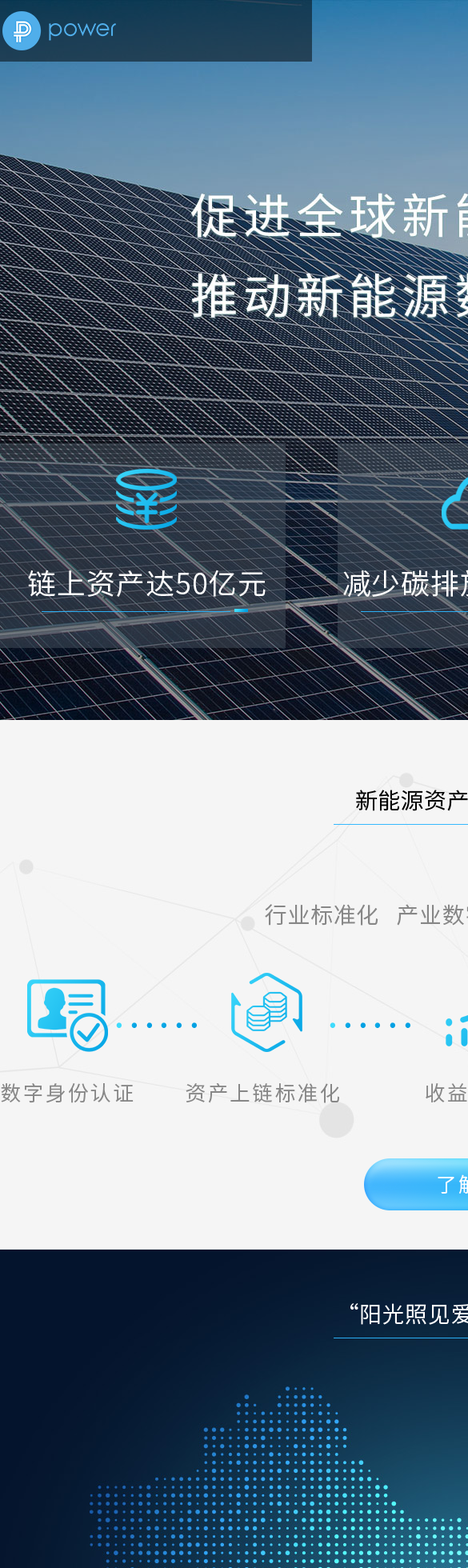
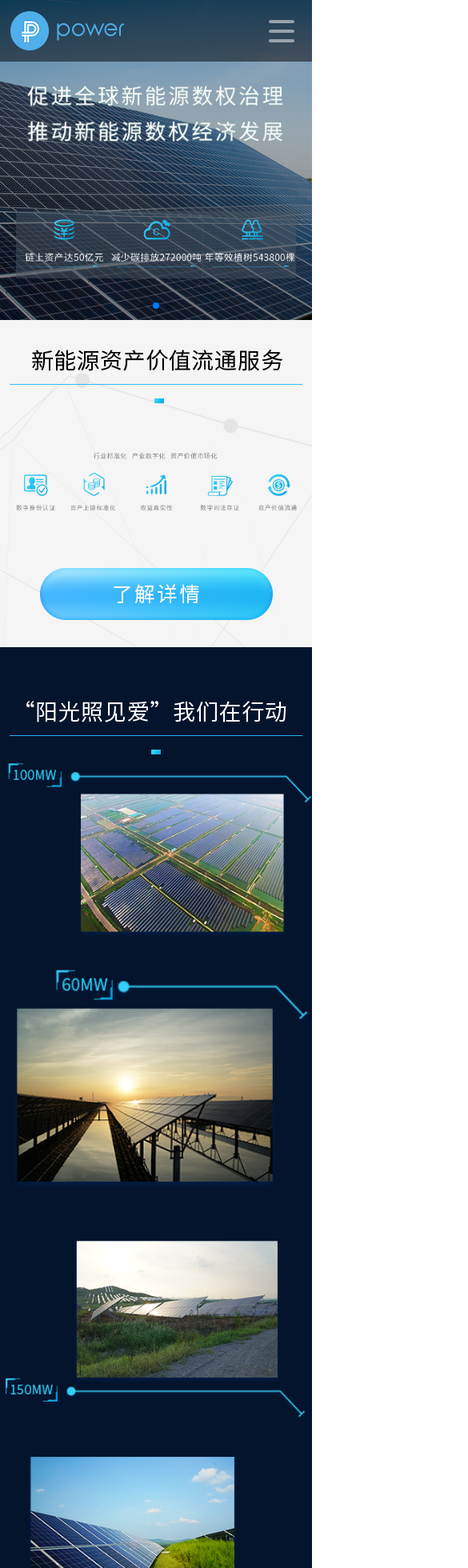
Before and after one commit to dbpoo/pj-power, a Vue app: page /#/ in a window 390 px wide. Shown: the top 1960 px of the page at 80% size, 585 px wide, since content can reach past the window. Built offline with nearby package versions, Linux system fonts and the light colour scheme.

Commit message:
移动端所有页面适配

```diff
--- a/public/index.html
+++ b/public/index.html
@@ -3,7 +3,7 @@
   <head>
     <meta charset="utf-8">
     <meta http-equiv="X-UA-Compatible" content="IE=edge">
-    <meta name="viewport" content="width=device-width,initial-scale=1.0">
+    <meta name="viewport" content="width=device-width,minimum-scale=1.0,maximum-scale=1.0,initial-scale=1.0,user-scalable=no">
     <link rel="icon" href="<%= BASE_URL %>favicon.ico">
     <title>power</title>
   </head>
--- a/src/App.vue
+++ b/src/App.vue
@@ -5,7 +5,11 @@
         <div class="nav-logo">
           <router-link to="/">logo</router-link>
         </div>
-        <div class="nav-link">
+        <div class="nav-swith">
+          <span class="swith-on" v-show="!isShow" @click="toggleMenu"></span>
+          <span class="swith-off" v-show="isShow" @click="toggleMenu"></span>
+        </div>
+        <div class="nav-link" v-show="isShow">
           <router-link to="/solutions">解决方案</router-link>
           <router-link to="/">交易平台</router-link>
           <router-link to="/">研究院</router-link>
@@ -42,6 +46,35 @@
     <div class="copyright"></div>
   </div>
 </template>
+
+<script>
+export default {
+  data() {
+    return {
+      isShow: true,
+      screenWidth: document.body.clientWidth // 屏幕尺寸
+    };
+  },
+  methods: {
+    toggleMenu() {
+      this.isShow = !this.isShow;
+    }
+  },
+  watch: {
+    $route(to, from) {
+      if (this.screenWidth < 768) {
+        this.isShow = false;
+      }
+    }
+  },
+  mounted() {
+    if (this.screenWidth < 768) {
+      this.isShow = false;
+    }
+  }
+};
+</script>
+
 
 <style lang="less">
 @import "css/reset";
@@ -134,4 +167,65 @@
   background: #3a3434 url("./assets/copyright.png") center center no-repeat;
   border-top: 1px solid #777777;
 }
+
+@media screen and (max-width: 768px) {
+  .nav {
+    .nav-flex {
+      width: 100%;
+      .nav-logo {
+        margin-left: 10px;
+      }
+      .nav-link {
+        width: 100%;
+        position: fixed;
+        flex-wrap: wrap;
+        top: 77px;
+        background-color: #727272;
+        height: calc(100% - 77px);
+        a {
+          width: 100%;
+          height: 54px;
+          line-height: 54px;
+          display: block;
+          margin: 0;
+          padding: 0 20px;
+          color: #e6e6e6;
+          font-weight: normal;
+          border-bottom: 1px solid #bfbfbf;
+        }
+      }
+      .nav-swith {
+        width: 77px;
+        height: 77px;
+        .swith-on {
+          width: 77px;
+          height: 77px;
+          display: block;
+          background: url("./assets/switch.png") center center no-repeat;
+        }
+        .swith-off {
+          width: 77px;
+          height: 77px;
+          display: block;
+          background: url("./assets/close.png") center center no-repeat;
+        }
+      }
+    }
+  }
+  .flink {
+    height: auto;
+    padding-top: 15px;
+    .flink-flex {
+      width: 100%;
+      flex-wrap: wrap;
+      ul {
+        width: 100%;
+        padding: 15px;
+      }
+    }
+  }
+  .copyright {
+    background-size: contain;
+  }
+}
 </style>
--- a/src/views/About.vue
+++ b/src/views/About.vue
@@ -44,4 +44,28 @@ export default {};
     background: url("../assets/about_3.jpg") center 0 no-repeat;
   }
 }
+@media screen and (max-width: 768px ) {
+  .about{
+    min-width: 100%;
+    .banner{
+      height: 300px;
+      background-size: cover;
+      h2 {
+        font-size: 30px;
+      }
+    }
+    .about-1 {
+      height: 250px;
+      background-size: cover;
+    }
+    .about-2 {
+      height: 200px;
+      background-size: cover;
+    }
+    .about-3 {
+      height: 200px;
+      background-size: cover;
+    }
+  }
+}
 </style>
--- a/src/views/Detail.vue
+++ b/src/views/Detail.vue
@@ -82,4 +82,32 @@ export default {};
     }
   }
 }
+@media screen and (max-width: 768px ) {
+  .detail {
+    min-width: 100%;
+     .banner {
+      height: 300px;
+      background-size: cover;
+      h2 {
+        font-size: 30px;
+      }
+    }
+    .news {
+      width: 100%;
+      padding-top: 0;
+      .news-nav {
+        padding: 0 15px;
+        margin-bottom: 15px;
+      }
+      .news-tit {
+        font-size: 28px;
+        padding: 0 15px;
+        margin-bottom: 30px;
+      }
+      .news-con {
+        padding: 0 15px;
+      }
+    }
+  }
+}
 </style>
--- a/src/views/Home.vue
+++ b/src/views/Home.vue
@@ -30,16 +30,13 @@
     <div class="col-2">
       <div class="tit"></div>
       <div class="con">
-        <div class="light light-100"></div>
-        <div class="light light-60"></div>
-        <div class="light light-150"></div>
-        <div class="light light-75"></div>
-        <div class="light light-120"></div>
-        <a class="light-hover light-hover-100"><span></span></a>
-        <a class="light-hover light-hover-60"><span></span></a>
-        <a class="light-hover light-hover-150"><span></span></a>
-        <a class="light-hover light-hover-75"><span></span></a>
-        <a class="light-hover light-hover-120"><span></span></a>
+        <a class="light" :class="'light-'+item" v-for="(item,index) in lightArr" :key="index">
+          <span class="sp1"></span>
+          <span class="sp2"></span>
+        </a>
+      </div>
+      <div class="con-mobile">
+        <span class="light" :class="'light-'+item" v-for="(item,index) in lightArr" :key="index"></span>
       </div>
     </div>
     <div class="col-3">
@@ -155,6 +152,7 @@ export default {
   name: "home",
   data() {
     return {
+      lightArr: [100, 60, 150, 75, 120],
       cardList: [
         {
           img: require("../assets/card_1.jpg"),
@@ -252,7 +250,8 @@ export default {
   components: {
     swiper,
     swiperSlide
-  }
+  },
+  methods: {}
 };
 </script>
 
@@ -362,80 +361,58 @@ export default {
         width: 70px;
         height: 70px;
         position: absolute;
-        background: url("../assets/light.png") 0 0 no-repeat;
-        animation: pulse 1s infinite;
-        z-index: 0;
+        cursor: pointer;
+        span.sp1 {
+          width: 75px;
+          height: 75px;
+          display: block;
+          background: url("../assets/light.png") 0 0 no-repeat;
+          animation: pulse 1s infinite;
+        }
       }
       .light-100 {
         top: 88px;
         left: 1000px;
-      }
-      .light-60 {
-        top: 184px;
-        left: 760px;
-      }
-      .light-150 {
-        top: 408px;
-        left: 632px;
-      }
-      .light-75 {
-        top: 532px;
-        left: 600px;
-      }
-      .light-120 {
-        top: 576px;
-        left: 506px;
-      }
-      .light-hover {
-        width: 70px;
-        height: 70px;
-        display: block;
-        position: absolute;
-        z-index: 999;
-        cursor: pointer;
-      }
-      .light-hover-100 {
-        top: 88px;
-        left: 1000px;
-        span {
+        span.sp2 {
           width: 440px;
           height: 257px;
           display: none;
           position: absolute;
           right: 50px;
           top: -50px;
+          z-index: 99;
           background: url("../assets/map_100.png") 0 0 no-repeat;
         }
         &:hover {
-          animation: zoomIn .5s;
-          span {
+          span.sp2 {
+            animation: zoomIn 0.2s;
             display: block;
           }
         }
       }
-      .light-hover-60 {
+      .light-60 {
         top: 184px;
         left: 760px;
-        span {
+        span.sp2 {
           width: 349px;
           height: 251px;
           display: none;
           position: absolute;
-          right: 60px;
-          top: -60px;
+          right: 50px;
+          top: -50px;
           background: url("../assets/map_60.png") 0 0 no-repeat;
         }
         &:hover {
-          animation: zoomIn .5s;
-          span {
+          span.sp2 {
+            animation: zoomIn 0.2s;
             display: block;
           }
         }
       }
-      .light-hover-150 {
+      .light-150 {
         top: 408px;
         left: 632px;
-        span {
+        span.sp2 {
           width: 444px;
           height: 266px;
           display: none;
@@ -445,49 +422,85 @@ export default {
           background: url("../assets/map_150.png") 0 0 no-repeat;
         }
         &:hover {
-          animation: zoomIn .5s;
-          span {
+          span.sp2 {
+            animation: zoomIn 0.2s;
             display: block;
           }
         }
       }
-      .light-hover-75 {
+      .light-75 {
         top: 532px;
         left: 600px;
-        span {
+        span.sp2 {
           width: 438px;
           height: 269px;
           display: none;
           position: absolute;
-          left: 60px;
+          left: 50px;
           bottom: 50px;
           background: url("../assets/map_75.png") 0 0 no-repeat;
         }
         &:hover {
-          animation: zoomIn .5s;
-          span {
+          span.sp2 {
+            animation: zoomIn 0.2s;
             display: block;
           }
         }
       }
-      .light-hover-120 {
+      .light-120 {
         top: 576px;
         left: 506px;
-        span {
+        span.sp2 {
           width: 448px;
           height: 266px;
           display: none;
           position: absolute;
-          right: 60px;
-          bottom: 60px;
+          right: 50px;
+          bottom: 50px;
           background: url("../assets/map_120.png") 0 0 no-repeat;
         }
         &:hover {
-          animation: zoomIn .5s;
-          span {
+          span.sp2 {
+            animation: zoomIn 0.2s;
             display: block;
           }
         }
+      }
+    }
+    .con-mobile {
+      display: none;
+      .light {
+        display: block;
+      }
+      .light-100 {
+        width: 100%;
+        height: 257px;
+        background: url("../assets/map_100.png") 0 0 no-repeat;
+        background-size: contain;
+      }
+      .light-60 {
+        width: 100%;
+        height: 340px;
+        background: url("../assets/map_60.png") 0 0 no-repeat;
+        background-size: contain;
+      }
+      .light-150 {
+        width: 100%;
+        height: 266px;
+        background: url("../assets/map_150.png") 0 0 no-repeat;
+        background-size: contain;
+      }
+      .light-75 {
+        width: 100%;
+        height: 269px;
+        background: url("../assets/map_75.png") 0 0 no-repeat;
+        background-size: contain;
+      }
+      .light-120 {
+        width: 100%;
+        height: 300px;
+        background: url("../assets/map_120.png") 0 0 no-repeat;
+        background-size: contain;
       }
     }
   }
@@ -660,4 +673,115 @@ export default {
     }
   }
 }
+
+@media screen and (max-width: 768px) {
+  .home {
+    min-width: 100%;
+    .banner-swiper {
+      height: auto;
+      .slide-img {
+        height: 400px;
+        background-size: cover;
+      }
+      .banner-btn {
+        width: 100%;
+        padding: 0 20px;
+        left: 0;
+        bottom: 50px;
+        margin-left: 0;
+        a {
+          width: 120px;
+          height: 86px;
+        }
+        a.btn-1 {
+          background-size: contain;
+        }
+        a.btn-2 {
+          background-size: contain;
+        }
+        a.btn-3 {
+          background-size: contain;
+        }
+      }
+    }
+    .col-1 {
+      height: auto;
+      padding-top: 30px;
+      padding-bottom: 30px;
+      .con {
+        width: 90%;
+        height: 150px;
+        margin: 0 auto;
+        background-size: contain;
+        .point {
+          display: none;
+        }
+      }
+    }
+    .col-2 {
+      height: auto;
+      background: #04142c;
+      .con {
+        display: none;
+      }
+      .con-mobile {
+        display: block;
+      }
+    }
+    .col-3 {
+      height: auto;
+      padding-top: 30px;
+      .con {
+        width: 100%;
+        ul {
+          justify-content: center;
+          li {
+            margin-bottom: 30px;
+          }
+        }
+      }
+    }
+    .col-4 {
+      height: auto;
+      padding-top: 30px;
+      .news {
+        width: 100%;
+        padding: 0 15px;
+        margin-bottom: 15px;
+        .news-c {
+          padding-top: 30px;
+          flex-wrap: wrap;
+          .newsc-img {
+            width: 100%;
+            margin-bottom: 30px;
+            ul {
+              li {
+                img {
+                  width: 100%;
+                }
+              }
+            }
+          }
+          .newsc-list {
+            width: 100%;
+            .item {
+              dl {
+                width: 200px;
+                padding-right: 20px;
+                flex: 1 1 auto;
+              }
+            }
+          }
+        }
+      }
+      .event {
+        width: 100%;
+        padding: 0 15px;
+        .event-c {
+          padding: 30px 0;
+        }
+      }
+    }
+  }
+}
 </style>
--- a/src/views/Solutions.vue
+++ b/src/views/Solutions.vue
@@ -1,15 +1,15 @@
 <template>
   <div class="solutions">
     <div class="banner">
-      <h2>
-        新能源资产上链、发行、清结算系统解决方案提供商
-      </h2>
+      <h2>新能源资产上链、发行、清结算系统解决方案提供商</h2>
     </div>
-    <div class="solutions-1"></div>
-    <div class="solutions-2"></div>
-    <div class="solutions-3"></div>
-    <div class="solutions-4"></div>
-    <div class="solutions-5"></div>
+    <div class="solutions-container">
+      <div class="solutions-1"></div>
+      <div class="solutions-2"></div>
+      <div class="solutions-3"></div>
+      <div class="solutions-4"></div>
+      <div class="solutions-5"></div>
+    </div>
   </div>
 </template>
 
@@ -54,4 +54,39 @@ export default {};
     background: #fff url("../assets/solutions_5.jpg") center 0 no-repeat;
   }
 }
+@media screen and (max-width: 768px) {
+  .solutions {
+    min-width: 100%;
+    .banner {
+      height: 300px;
+      background-size: cover;
+      h2 {
+        font-size: 30px;
+      }
+    }
+    .solutions-container{
+       padding: 0 30px;
+    }
+    .solutions-1 {
+      height: 130px;
+      background-size: cover;
+    }
+    .solutions-2 {
+      height: 100px;
+      background-size: cover;
+    }
+    .solutions-3 {
+      height: 130px;
+      background-size: cover;
+    }
+    .solutions-4 {
+      height: 110px;
+      background-size: cover;
+    }
+    .solutions-5 {
+      height: 130px;
+      background-size: cover;
+    }
+  }
+}
 </style>
```
Also changed, not shown: src/assets/close.png (added), src/assets/switch.png (added).
